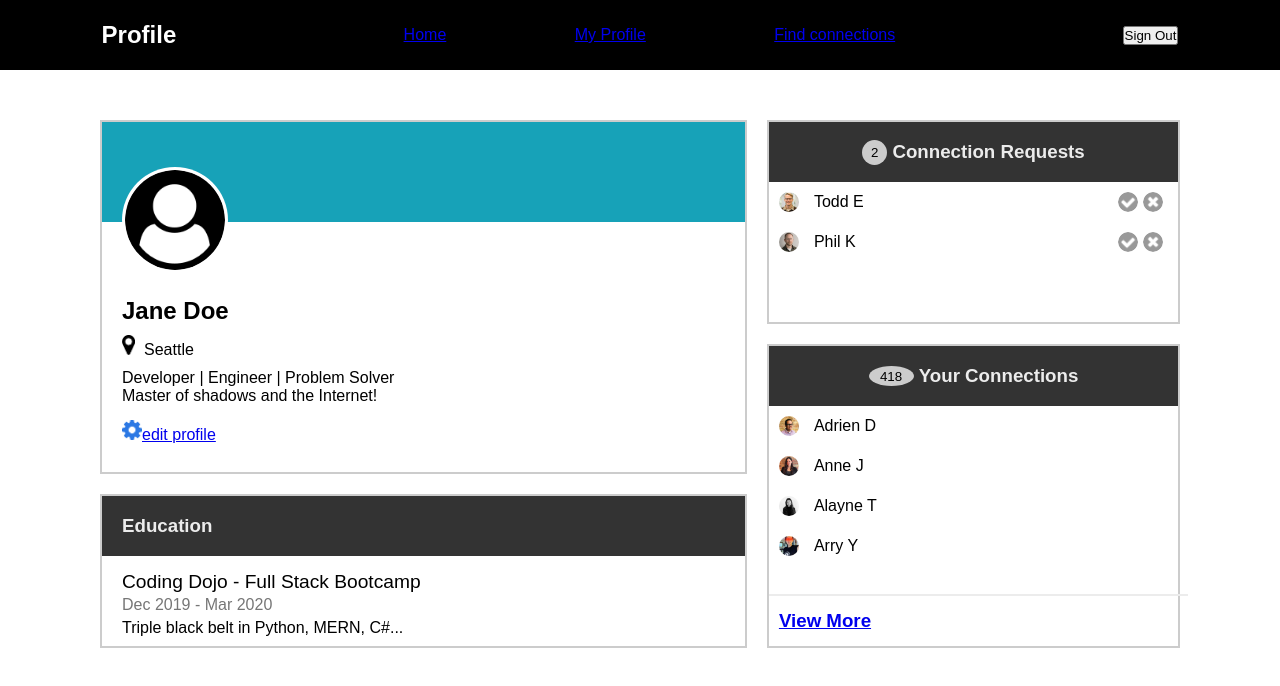
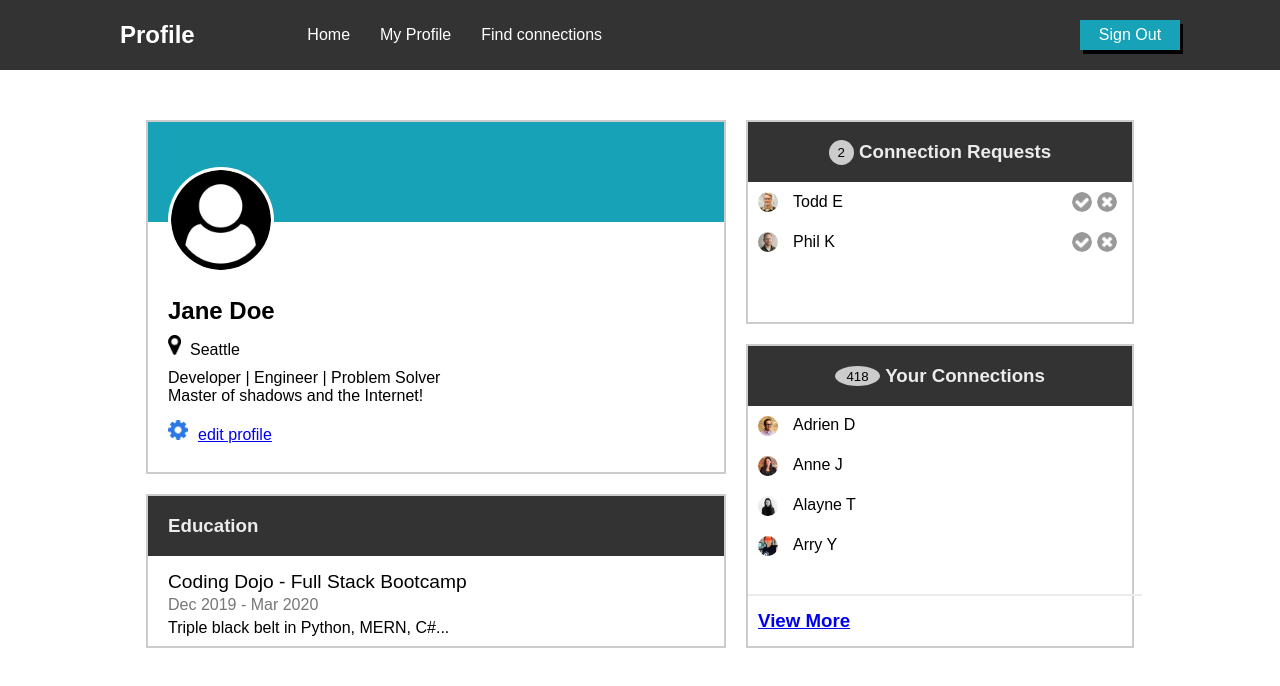
Before and after one commit to Matthew-Luk/Web-Fundamentals-Bootcamp, a plain HTML site: page Luk_Matthew_Making_Connections/index.html in a window 1280 px wide. Drawn offline with Linux system fonts and the light colour scheme.

Commit message:
Update style.css

```diff
--- a/Luk_Matthew_Making_Connections/style.css
+++ b/Luk_Matthew_Making_Connections/style.css
@@ -5,38 +5,52 @@
 
 .row {
     display: flex;
+    justify-content: center;
 }
 
 .nav-bar {
     display: flex;
     align-items: center;
-    justify-content: space-around;
+    justify-content: space-between;
     height: 70px;
-    background-color: #000;
+    background-color: #333333;
     color: white;
     font-family: Arial, Helvetica, sans-serif;
     padding: 0px 20px;
 }
 
+.nav-profile{
+    margin-left: 100px;
+}
+
 .nav-links {
     display: flex;
-    justify-content: space-around;
+    justify-content: flex-start;
     list-style-type: none;
     width: 50%;
+    margin-right: 100px;
 }
 
-.signout {
+.nav-links a{
+    margin-left: 30px;
+    text-decoration: none;
+    color: white;
+}
+
+#signout {
     background-color: #17a2b8;
     color: white;
     border: black;
-    width: 80px;
-    height: 20px;
-    margin-left: auto;
+    width: 100px;
+    height: 30px;
+    margin-right: 80px;
+    font-size: 100%;
+    box-shadow: 3px 4px black;
 }
 
 .profile {
     height: 350px;
-    width: 55%;
+    width: 45%;
     border: 2px solid #cccccc;
     margin: 50px 10px 0px 100px;
     font-family: Arial, Helvetica, sans-serif;
@@ -80,23 +94,30 @@
     height: 20px;
 }
 
+.gear{
+    margin-right: 10px;
+}
+
 .requests {
     border: 2px solid #cccccc;
-    width: 35%;
+    /* width: 35%; */
+    width: 30%;
     height: 200px;
     margin: 50px 100px 0px 10px;
 }
 
 .education {
     height: 150px;
-    width: 55%;
+    /* width: 55%; */
+    width: 45%;
     border: 2px solid #cccccc;
     margin: 20px 10px 0px 100px;
 }
 
 .connections {
     border: 2px solid #cccccc;
-    width: 35%;
+    /* width: 35%; */
+    width: 30%;
     height: 300px;
     margin: -130px 100px 0px 10px;
 }
@@ -116,6 +137,12 @@
     flex-direction: column;
 }
 
+.connections-name {
+    display: flex;
+    font-family: Arial, Helvetica, sans-serif;
+    margin: 10px 0px 10px 10px;
+}
+
 .requests-bottom1{
     display: flex;
     align-items: center;
@@ -128,13 +155,6 @@
     justify-content: right;
     align-items: flex-start;
     margin: -30px 10px 10px 0px;
-}
-
-.connections-name{
-    display: flex;
-    align-items: center;
-    margin: 10px 0px 10px 10px;
-    font-family: Arial, Helvetica, sans-serif;
 }
 
 .icon {
```
